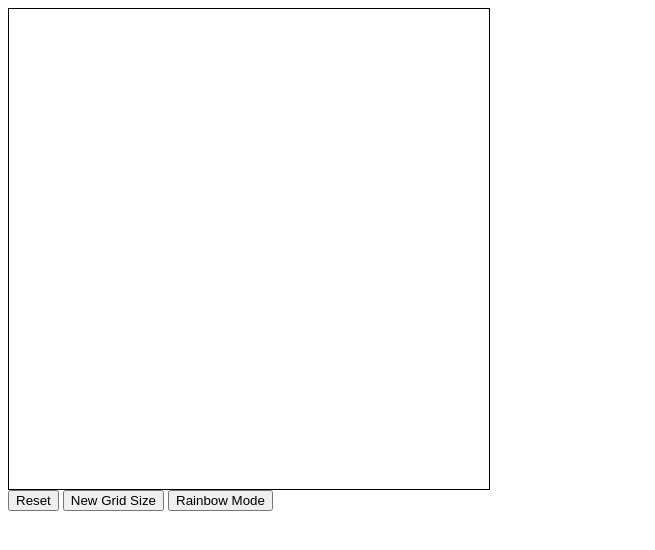
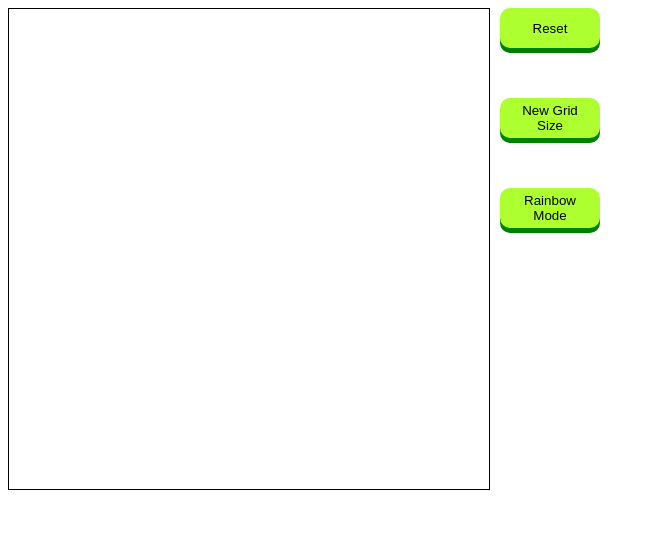
Before and after one commit to S-Cybulski/etch-a-sketch, a plain HTML site: page index.html in a window 1280 px wide. Shown: the whole page, without its empty margins (0-655 px from the left). Drawn offline with Linux system fonts and the light colour scheme.

Commit message:
added style to the buttons

```diff
--- a/index.html
+++ b/index.html
@@ -12,8 +12,10 @@
         <div class="grid">
             <div class="column"></div>
         </div>
-        <button class="reset" onclick="resetGrid()">Reset</button>
-        <button class="newGrid" onclick="recreateGrid()">New Grid Size</button>
-        <button class="rainbow" onclick="rainbowMode()">Rainbow Mode</button>
+        <div class="options">
+            <button class="reset" onclick="resetGrid()">Reset</button>
+            <button class="newGrid" onclick="recreateGrid()">New Grid Size</button>
+            <button class="rainbow" onclick="rainbowMode()">Rainbow Mode</button>
+        </div>
     </body>
 </html>
--- a/style.css
+++ b/style.css
@@ -8,3 +8,34 @@
     max-width: 480px;
     border: 1px solid black;
 }
+
+.options {
+    display: flex;
+    flex-direction: column;
+    gap: 50px;
+    margin-left: 10px;
+}
+
+body {
+    display: flex;
+}
+
+button {
+    display: flex;
+    flex-direction: column;
+    padding: 20px;
+    width: 100px;
+    height: 20px;
+    border-radius: 10px;
+    justify-content: center;
+    align-items: center;
+    box-shadow: 0 5px 0 green;
+    border-style: none;
+    background-color: greenyellow;
+}
+
+button:active {
+    box-shadow: none;
+    transform: translateY(5px);;
+    /* box-shadow: 0 0 1rem grey; */
+}
```
